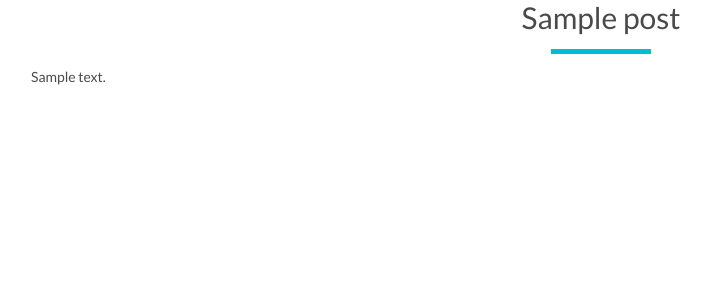
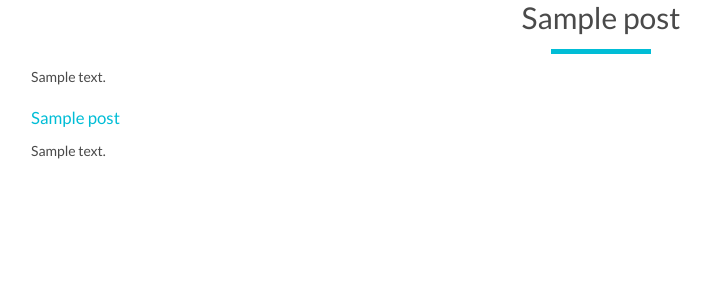
Before and after one commit to marceloglacial/2017-nap-website, a WordPress theme: template index.php in a window 1280 px wide. Shown: the part 1727-2035 px from the top of the page, without its empty margins (39-750 px from the left). Run offline with PHP 8.4 and a stand-in for WordPress, Linux system fonts and the light colour scheme; the site name, menu and one post (Sample post) are stand-ins, and other content is empty.

Commit message:
Filter Equipe by parent post

```diff
--- /dev/null
+++ b/functions.php
@@ -0,0 +1,5 @@
+<?php // Extra functions
+
+add_theme_support( 'post-thumbnails' );
+
+?>
--- a/index.php
+++ b/index.php
@@ -44,6 +44,34 @@
 endwhile;
 wp_reset_postdata();
 ?>
+
+
+<?php
+$args = array(
+  'post_parent' => 7,
+  'post_type' => 'page',
+  'orderby' => 'menu_order'
+);
+
+$child_query = new WP_Query( $args );
+?>
+
+<?php while ( $child_query->have_posts() ) : $child_query->the_post(); ?>
+
+  <div class="card">
+    <?php
+    if ( has_post_thumbnail() ) {
+      the_post_thumbnail('page-thumb');
+    }
+    ?>
+    <h3><?php the_title(); ?></h3>
+    <?php the_content(); ?>
+  </div>
+<?php endwhile; ?>
+
+<?php
+wp_reset_postdata();
+?>
 </div><!-- /Equipe -->
 
 <div id="Servicos" class="content">
```
Lines whose indentation alone changed are shown as unchanged.
